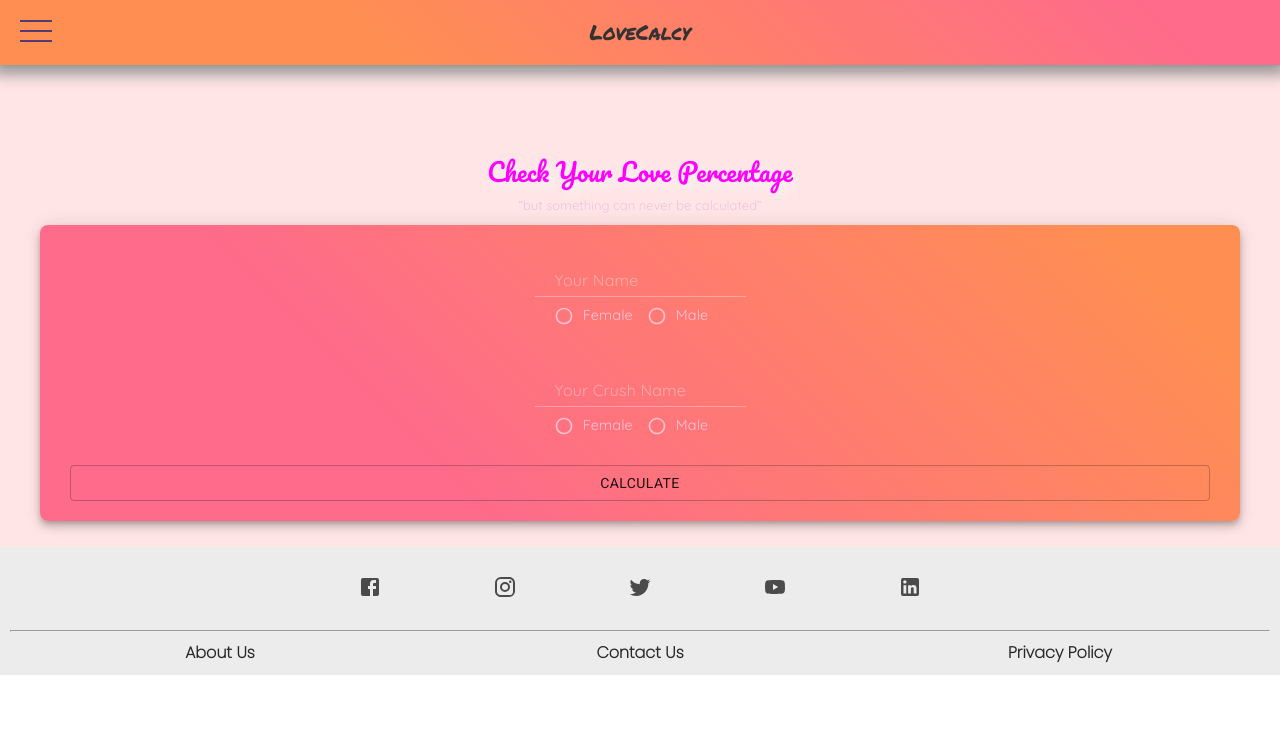
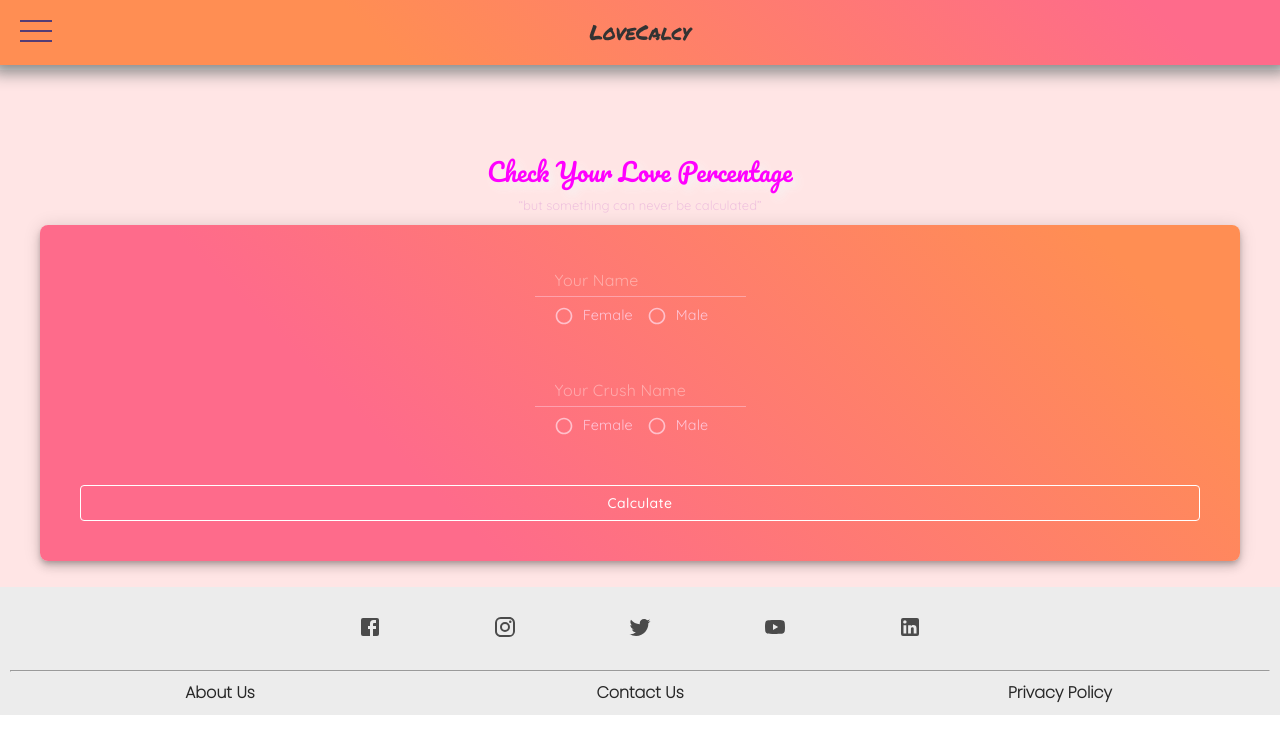
Before and after one commit to amanjatx/netyforms-repo, a React (Create React App) app: page / in a window 1280 px wide. Shown: the top 754 px of the page. Built offline with nearby package versions, Linux system fonts and the light colour scheme; a web font is replaced by a local one.

Commit message:
button added

```diff
--- a/src/CSS/com.module.css
+++ b/src/CSS/com.module.css
@@ -4,4 +4,5 @@
     font-family: 'Quicksand', sans-serif;
     border : 1px solid white;
     color : white;
+    background-color: red;
 }
--- a/src/Component/ButtonOutlined.js
+++ b/src/Component/ButtonOutlined.js
@@ -1,19 +1,23 @@
 import React from 'react'
 import {Button} from '@material-ui/core'
-import styles from '../CSS/com.module.css'
-
+// import styles from '../CSS/com.module.css'
+ // don't know why but style from module is not working
+const object1 = {
+    margin : `20px 10px`,
+    textTransform : `none`,
+    fontFamily: `'Quicksand', sans-serif`,
+    border : '1px solid white',
+    color : 'white',
+}
 function ButtonOutlined(props) {
     return (
         <>
             <Button onClick={props.method}
                     variant='outlined'
-                    // classes={{root : classes.rootButton}}
-                    className={styles.ButtonOutlined}
+                    style={object1}
                     title={props.title}>
 
-                {props.title}
-
-            </Button>
+                        {props.title} </Button>
         </>
     )
 }
```
Also changed, not shown: 1 other file (tests, documents, lock files or other folders).
